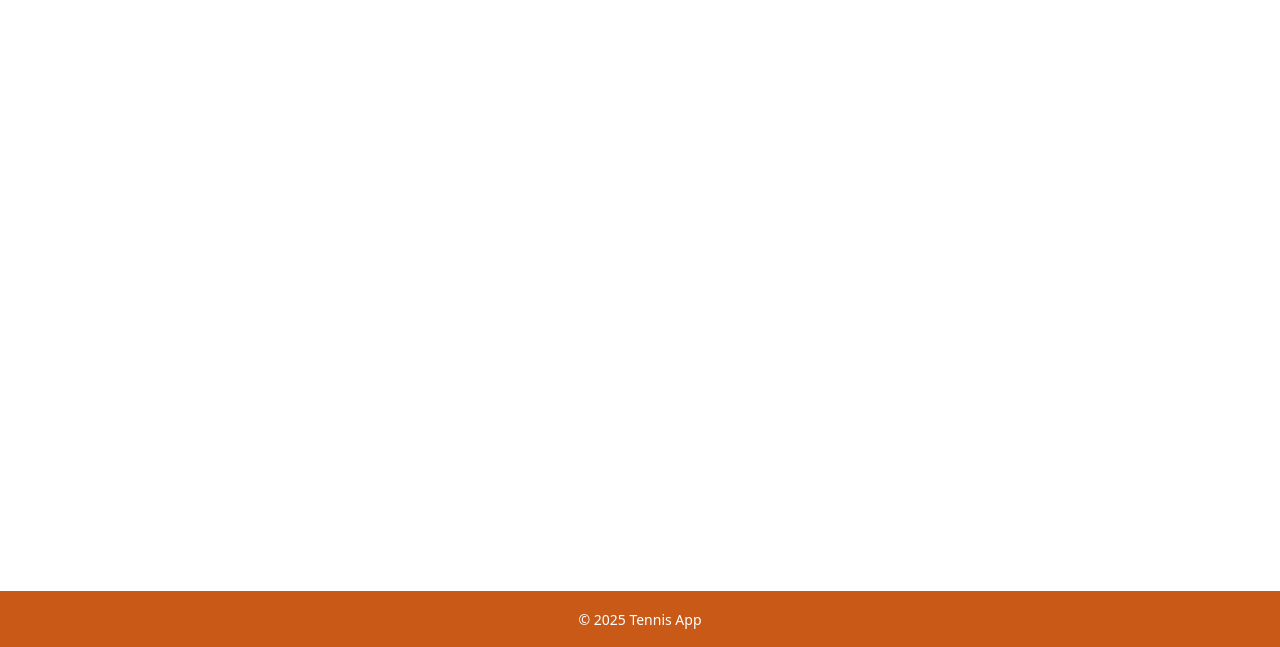
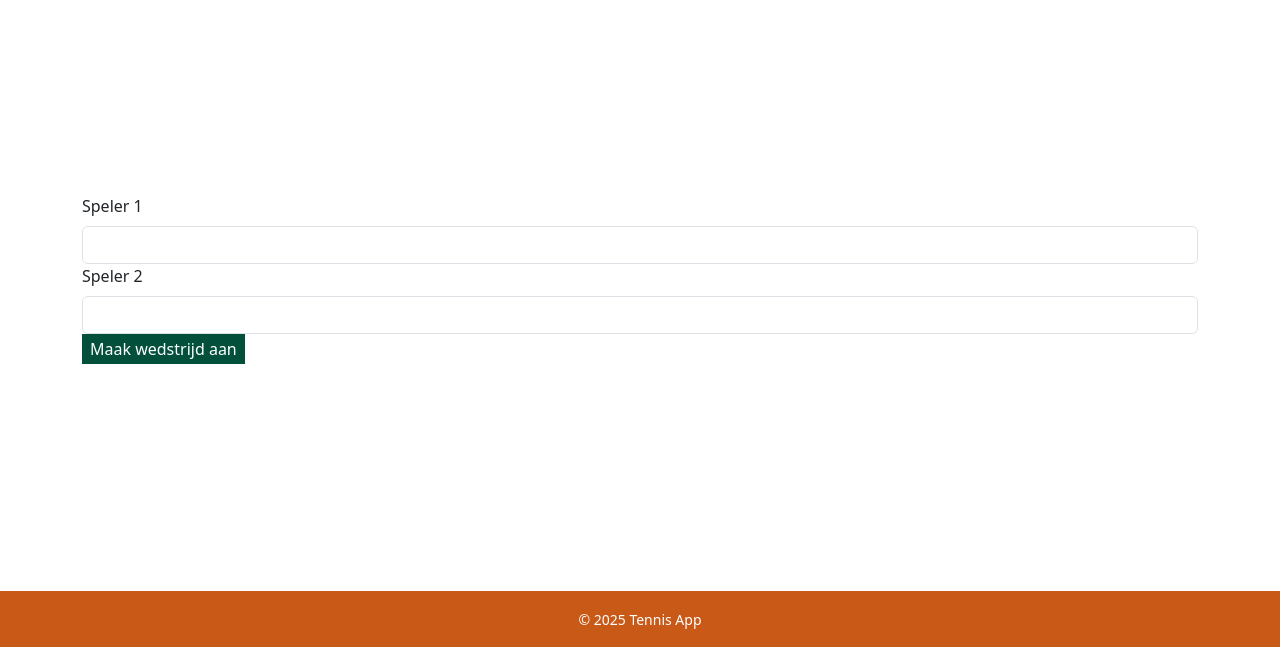
Before and after one commit to gjwglasbergen/tennis-app, a Flask app: page /create-match in a window 1280 px wide. Shown: the part 153-800 px from the top of the page. Run offline with Flask 3, Linux system fonts and the light colour scheme.

Commit message:
form basis

```diff
--- a/src/templates/creatematch.html
+++ b/src/templates/creatematch.html
@@ -1,3 +1,17 @@
 {% extends "base.html"%}
 {% block title%} Maak een wedstrijd aan {% endblock%}
 {% block header%} Maak een wedstrijd aan {% endblock %}
+
+{% block content %}
+<div class="container mt-5">
+    <label for="player 1" class="form-label">Speler 1</label>
+    <input type="text" class="form-control" id="name" name="name" required>
+
+    <label for="player 1" class="form-label">Speler 2</label>
+    <input type="text" class="form-control" id="name" name="name" required>
+
+    <button class='class="btn button-green btn-lg mx-2"'>Maak wedstrijd aan</button>
+</div>
+
+
+{% endblock %}
```
